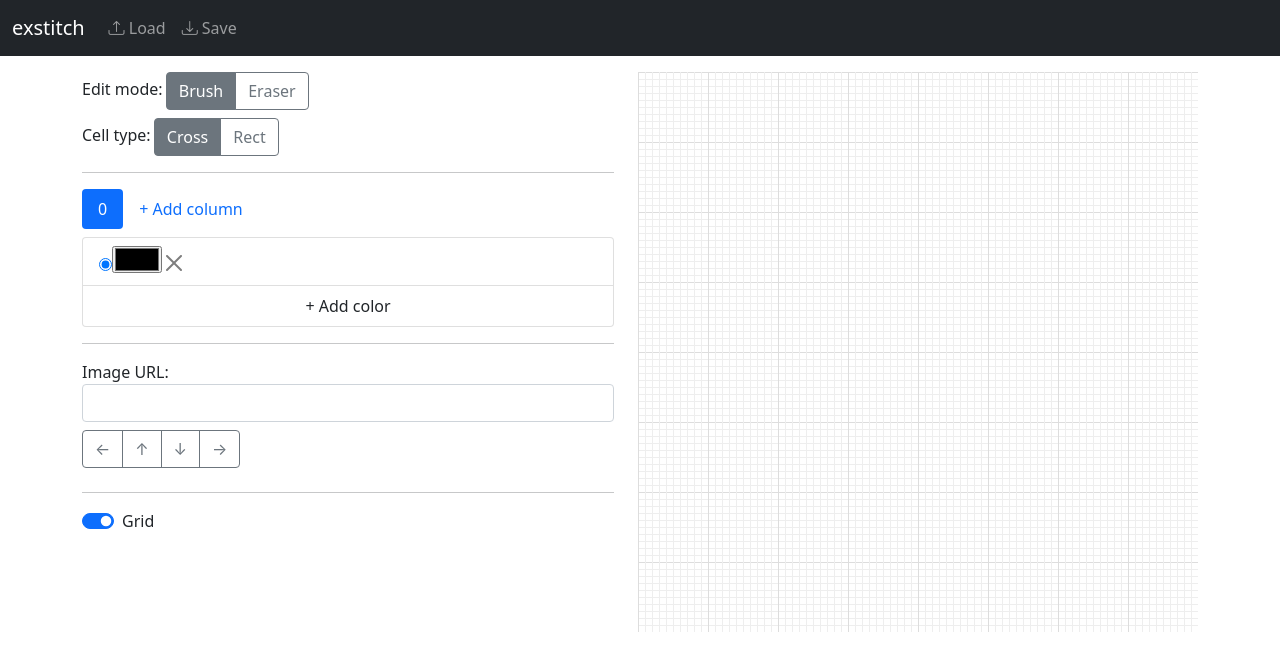
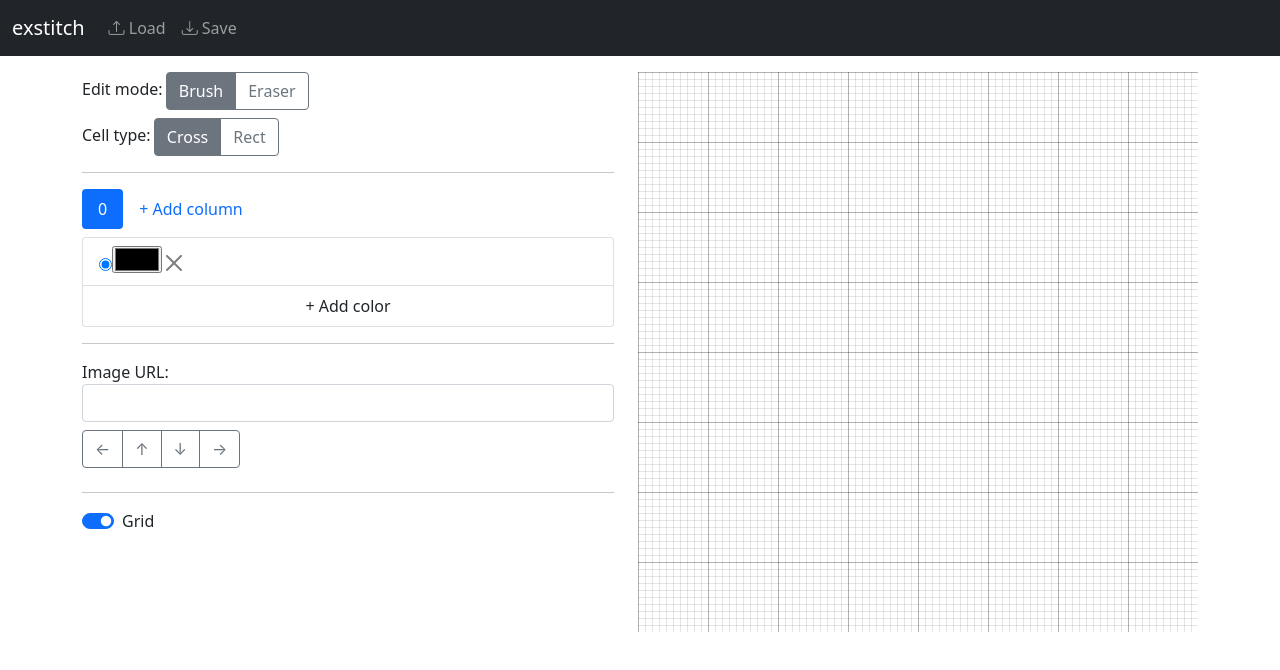
Before and after one commit to monman53/exstitch, a React (Create React App) app: page / in a window 1280 px wide. Shown: the top 670 px of the page. Built offline with nearby package versions, Linux system fonts and the light colour scheme.

Commit message:
Improve grid rendering

```diff
--- a/src/Cloth.tsx
+++ b/src/Cloth.tsx
@@ -101,15 +101,19 @@ export function ClothCanvas(props: any) {
     }
 
     if (state.grid.visible) {
+      ctx.fillStyle = "#000000";
+      const alpha_normal = 0.1;
+      const alpha_bold = 0.3;
       // Grids
       for (let i = 0; i < state.cloth.nh; i++) {
-        ctx.fillStyle = i % 10 === 0 ? "#ddd" : "#eee";
+        ctx.globalAlpha = i % 10 === 0 ? alpha_bold : alpha_normal;
         ctx.fillRect(0, i * state.cloth.dh, width, 1);
       }
       for (let j = 0; j < state.cloth.nw; j++) {
-        ctx.fillStyle = j % 10 === 0 ? "#ddd" : "#eee";
+        ctx.globalAlpha = j % 10 === 0 ? alpha_bold : alpha_normal;
         ctx.fillRect(j * state.cloth.dw, 0, 1, height);
       }
+      ctx.globalAlpha = 1;
     }
   };
 
```
